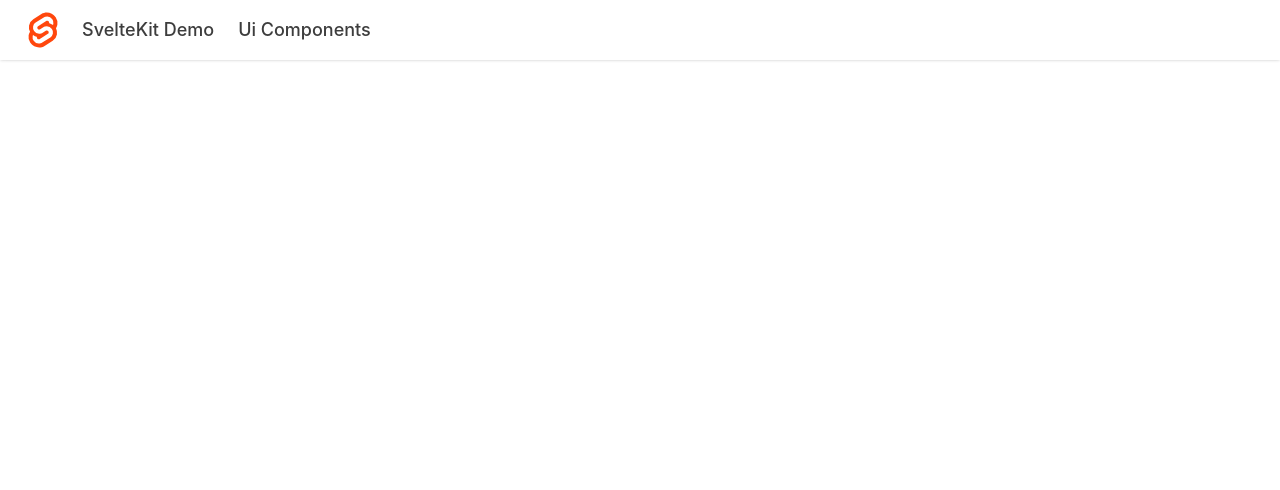
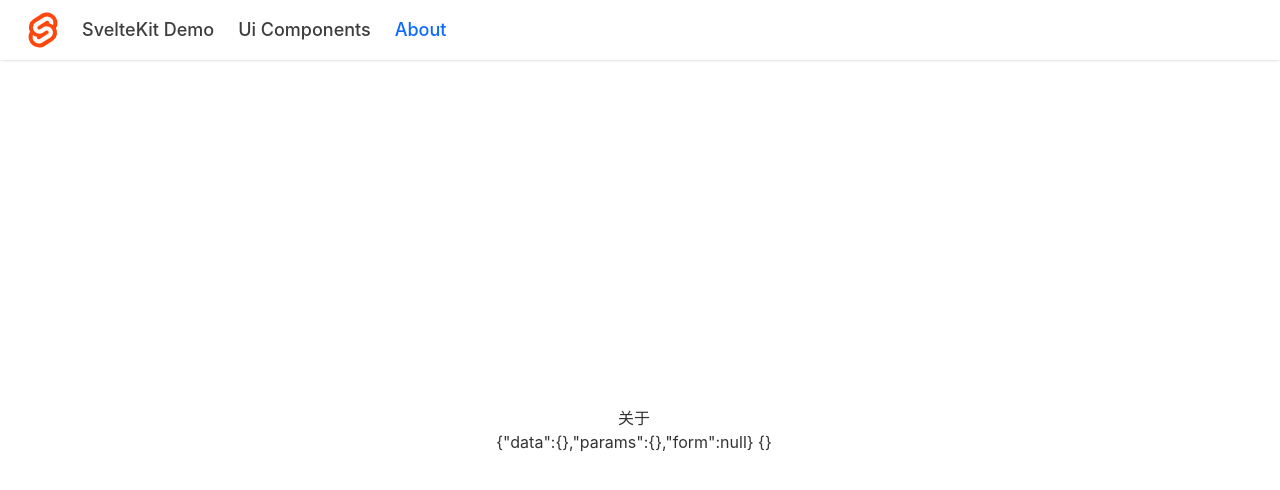
Before and after one commit to songmm820/sveltekit-demo, a SvelteKit app: page /about in a window 1280 px wide. Shown: the top 490 px of the page. Built offline with nearby package versions, Linux system fonts and the light colour scheme.

Commit message:
feat: 完善配置

```diff
--- a/src/app.d.ts
+++ b/src/app.d.ts
@@ -5,7 +5,10 @@ declare global {
 		// interface Error {}
 		// interface Locals {}
 		// interface PageData {}
-		// interface PageState {}
+		interface PageState {
+			// Whether the page modal is open
+			pageModalOpen: boolean;
+		}
 		// interface Platform {}
 	}
 }
--- a/src/lib/layout/WebHeader.svelte
+++ b/src/lib/layout/WebHeader.svelte
@@ -11,7 +11,7 @@
 	import type { ClassValue } from 'svelte/elements';
 	import favicon from '$lib/assets/favicon.svg';
 
-	type WebRoute = '/ui-comp' | '/';
+	type WebRoute = '/ui-comp' | '/' | '/about';
 
 	type NavItem = {
 		label: string;
@@ -31,6 +31,10 @@
 		{
 			label: 'Ui Components',
 			href: '/ui-comp'
+		},
+		{
+			label: 'About',
+			href: '/about'
 		}
 	];
 
@@ -53,10 +57,9 @@
 			{#each NavList as item (item.href)}
 				<a
 					href={resolve(item.href)}
-					class={cn('text-lg font-medium', {
-						'text-primary': item.href === currentRoute
-					})}
-					>{item.label}
+					class={cn('text-lg font-medium', item.href === currentRoute && 'text-primary')}
+				>
+					{item.label}
 				</a>
 			{/each}
 		</div>
--- a/src/routes/(web)/+layout.svelte
+++ b/src/routes/(web)/+layout.svelte
@@ -21,8 +21,11 @@
 	<meta name="description" content="This is where the description goes for SEO" />
 </svelte:head>
 
-<div class="h-15 w-full">
-	<WebHeader class="fixed top-0 right-0 left-0 z-2 h-15" />
+<div class="flex size-full flex-col items-center justify-center">
+	<div class="h-15 w-full">
+		<WebHeader class="fixed top-0 right-0 left-0 z-2 h-15" />
+	</div>
+	<div class="min-h-0 flex-1">
+		{@render children()}
+	</div>
 </div>
-
-{@render children()}
--- a/src/routes/(web)/+page.svelte
+++ b/src/routes/(web)/+page.svelte
@@ -10,6 +10,10 @@
 		goto(resolve('/ui-comp'));
 	}
 
+	function onToAbout() {
+		goto(resolve('/about'));
+	}
+
 	function onToggleTheme() {
 		themeCtx?.toggleTheme();
 	}
@@ -19,6 +23,8 @@
 	<Button onclick={onGoToUiComponentsPage}>Go To UI Components Page</Button>
 
 	<Button onclick={onToggleTheme}>Toggle Theme</Button>
+
+	<Button onclick={onToAbout}>About</Button>
 </main>
 
 <style lang="css">
--- a/src/routes/(web)/about/+page.svelte
+++ b/src/routes/(web)/about/+page.svelte
@@ -1,2 +1,13 @@
 <script lang="ts">
+	import type { PageProps } from './$types';
+	import { page } from '$app/state';
+
+	let props: PageProps = $props();
 </script>
+
+<main class="flex size-full flex-col items-center justify-center">
+	<h1>关于</h1>
+
+	{JSON.stringify(props)}
+	{JSON.stringify(page.state)}
+</main>
```
